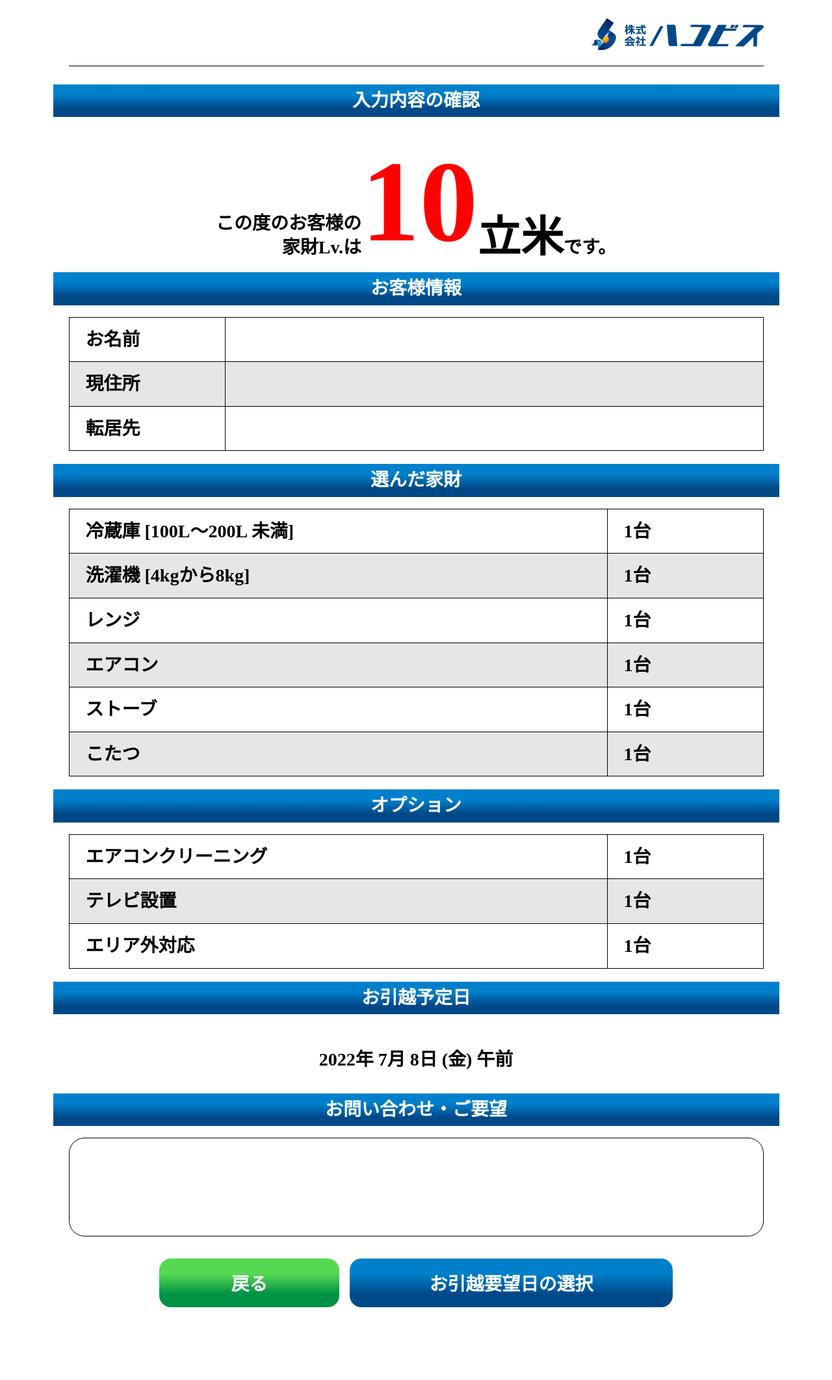
After one commit to kanaura/moving, a PHP site: page /select-list.php in a window 1280 px wide. The commit adds this page. Shown: the whole page at 65% size. Run offline with PHP 8.4, Linux system fonts and the light colour scheme.

Commit message:
ページ追加：選択済みの一覧

```diff
--- a/assets/css/style.css
+++ b/assets/css/style.css
@@ -612,6 +612,7 @@ body.select .select-head .select-head-r .select-head-cur-value span {
 
 body.select .select-body {
   margin: 0 0 20px;
+  padding: 28px 0 0;
 }
 
 body.select .select-body .select-body-ttl {
@@ -746,6 +747,17 @@ body.select .select-object .select-object-ttl span {
   background-color: #ffffff;
 }
 
+body.select .select-message textarea {
+  width: 100%;
+  padding: 20px 10px;
+  font-size: 21px;
+  font-weight: 400;
+  line-height: 1.3;
+  border: 1px solid #000000;
+  border-radius: 24px;
+  resize: none;
+}
+
 body.select-date .select-calendar {
   margin: 30px 0 20px;
 }
@@ -785,14 +797,93 @@ body.select-date .select-calendar table tr td {
   height: 95px;
 }
 
-body.select-date .select-message textarea {
+body.select-infos .select-overview {
+  display: -webkit-box;
+  display: -ms-flexbox;
+  display: flex;
+  -webkit-box-align: center;
+      -ms-flex-align: center;
+          align-items: center;
+  -webkit-box-pack: center;
+      -ms-flex-pack: center;
+          justify-content: center;
+  -webkit-box-align: end;
+      -ms-flex-align: end;
+          align-items: flex-end;
+  margin: 40px 0 20px;
+}
+
+body.select-infos .select-overview span.small {
+  font-size: 28px;
+  font-weight: 700;
+  line-height: 1.3;
+}
+
+body.select-infos .select-overview span.medium {
+  font-size: 66px;
+  font-weight: 700;
+}
+
+body.select-infos .select-overview span.large {
+  font-size: 179px;
+  font-weight: 700;
+  line-height: 1.0;
+  color: #ff0000;
+}
+
+body.select-infos .select-overview span.right {
+  text-align: right;
+}
+
+body.select-infos .select-info-table {
+  margin: 0 0 20px;
+}
+
+body.select-infos .select-info-table table {
   width: 100%;
-  height: 385px;
-  padding: 20px 10px;
-  font-size: 21px;
-  font-weight: 400;
-  line-height: 1.3;
+  border-collapse: collapse;
+}
+
+body.select-infos .select-info-table table tr {
+  width: 100%;
+}
+
+body.select-infos .select-info-table table tr td {
+  padding: 10px 25px;
+  font-size: 28px;
+  font-weight: 700;
+  line-height: 1.7;
   border: 1px solid #000000;
-  border-radius: 24px;
-  resize: none;
 }
+
+body.select-infos .select-info-table table tr td.sht {
+  width: 240px;
+}
+
+body.select-infos .select-info-table table tr td.lng {
+  width: calc(100% - 240px);
+}
+
+body.select-infos .select-info-table table tr:nth-child(even) {
+  background-color: #e6e6e6;
+}
+
+body.select-infos .select-info-date-wrapper {
+  display: -webkit-box;
+  display: -ms-flexbox;
+  display: flex;
+  -webkit-box-align: center;
+      -ms-flex-align: center;
+          align-items: center;
+  -webkit-box-pack: center;
+      -ms-flex-pack: center;
+          justify-content: center;
+  width: 100%;
+  height: 104px;
+}
+
+body.select-infos .select-info-date-wrapper .select-info-date {
+  font-size: 28px;
+  font-weight: 700;
+  line-height: 1.7;
+}
--- a/assets/scss/_page-select.scss
+++ b/assets/scss/_page-select.scss
@@ -99,6 +99,7 @@ body.select {
 
     .select-body {
         margin: 0 0 20px;
+        padding: 28px 0 0;
 
         .select-body-ttl {
             margin-bottom: 18px;
@@ -221,6 +222,19 @@ body.select {
             }
         }
     }
+
+    .select-message {
+        textarea {
+            width: 100%;
+            padding: 20px 10px;
+            font-size: 21px;
+            font-weight: $fw-normal;
+            line-height: 1.3;
+            border: 1px solid #000000;
+            border-radius: 24px;
+            resize: none;
+        }
+    }
 }
 
 body.select-date {
@@ -262,18 +276,81 @@ body.select-date {
             }
         }
     }
+}
 
-    .select-message {
-        textarea {
+body.select-infos {
+    .select-overview {
+        @include flex-center;
+        align-items: flex-end;
+        margin: 40px 0 20px;
+
+        span {
+            &.small {
+                font-size: 28px;
+                font-weight: $fw-bold;
+                line-height: 1.3;
+            }
+
+            &.medium {
+                font-size: 66px;
+                font-weight: $fw-bold;
+            }
+
+            &.large {
+                font-size: 179px;
+                font-weight: $fw-bold;
+                line-height: 1.0;
+                color: #ff0000;
+            }
+
+            &.right {
+                text-align: right;
+            }
+        }
+    }
+
+    .select-info-table {
+        margin: 0 0 20px;
+
+        table {
             width: 100%;
-            height: 385px;
-            padding: 20px 10px;
-            font-size: 21px;
-            font-weight: $fw-normal;
-            line-height: 1.3;
-            border: 1px solid #000000;
-            border-radius: 24px;
-            resize: none;
+            border-collapse: collapse;
+
+            tr {
+                width: 100%;
+
+                td {
+                    padding: 10px 25px;
+                    font-size: 28px;
+                    font-weight: $fw-bold;
+                    line-height: 1.7;
+                    border: 1px solid #000000;
+
+                    &.sht {
+                        width: 240px;
+                    }
+
+                    &.lng {
+                        width: calc(100% - 240px);
+                    }
+                }
+
+                &:nth-child(even) {
+                    background-color: #e6e6e6;
+                }
+            }
+        }
+    }
+
+    .select-info-date-wrapper {
+        @include flex-center;
+        width: 100%;
+        height: 104px;
+
+        .select-info-date {
+            font-size: 28px;
+            font-weight: $fw-bold;
+            line-height: 1.7;
         }
     }
 }
--- a/select-date.php
+++ b/select-date.php
@@ -67,13 +67,13 @@ include_once('./head.php');
                 <p class="select-body-ttl ttl-blue-wide">お問い合わせ・要望</p>
 
                 <div class="select-message">
-                    <textarea></textarea>
+                    <textarea rows="10"></textarea>
                 </div>
             </div>
 
             <div class="bottom-btn-list">
-                <a class="btn btn-back" href="./select-01.php">戻る</a>
-                <a class="btn btn-default" href="./select-date.php">お引越要望日の選択</a>
+                <a class="btn btn-back" href="./select-02.php">戻る</a>
+                <a class="btn btn-default" href="./select-list.php">お引越要望日の選択</a>
                 <a class="btn btn-clear" href="">クリア</a>
             </div>
         </div>
--- /dev/null
+++ b/select-list.php
@@ -0,0 +1,105 @@
+<?php
+include_once('./head.php');
+?>
+
+<body class="select select-infos select-list">
+    <?php include_once('./header.php'); ?>
+
+    <div class="wrap">
+        <div class="content">
+            <div class="select-body">
+                <p class="select-body-ttl ttl-blue-wide">入力内容の確認</p>
+                <p class="select-overview">
+                    <span class="small right">この度のお客様の<br>家財Lv.は</span>
+                    <span class="large">10</span>
+                    <span class="medium">立米</span>
+                    <span class="small">です。</span>
+                </p>
+
+                <p class="select-body-ttl ttl-blue-wide">お客様情報</p>
+                <div class="select-info-table">
+                    <table>
+                        <tr>
+                            <td class="sht">お名前</td>
+                            <td class="lng"></td>
+                        </tr>
+                        <tr>
+                            <td class="sht">現住所</td>
+                            <td class="lng"></td>
+                        </tr>
+                        <tr>
+                            <td class="sht">転居先</td>
+                            <td class="lng"></td>
+                        </tr>
+                    </table>
+                </div>
+
+                <p class="select-body-ttl ttl-blue-wide">選んだ家財</p>
+                <div class="select-info-table">
+                    <table>
+                        <tr>
+                            <td class="lng">冷蔵庫 [100L～200L 未満]</td>
+                            <td class="sht">1台</td>
+                        </tr>
+                        <tr>
+                            <td class="lng">洗濯機 [4kgから8kg]</td>
+                            <td class="sht">1台</td>
+                        </tr>
+                        <tr>
+                            <td class="lng">レンジ</td>
+                            <td class="sht">1台</td>
+                        </tr>
+                        <tr>
+                            <td class="lng">エアコン</td>
+                            <td class="sht">1台</td>
+                        </tr>
+                        <tr>
+                            <td class="lng">ストーブ</td>
+                            <td class="sht">1台</td>
+                        </tr>
+                        <tr>
+                            <td class="lng">こたつ</td>
+                            <td class="sht">1台</td>
+                        </tr>
+                    </table>
+                </div>
+
+                <p class="select-body-ttl ttl-blue-wide">オプション</p>
+                <div class="select-info-table">
+                    <table>
+                        <tr>
+                            <td class="lng">エアコンクリーニング</td>
+                            <td class="sht">1台</td>
+                        </tr>
+                        <tr>
+                            <td class="lng">テレビ設置</td>
+                            <td class="sht">1台</td>
+                        </tr>
+                        <tr>
+                            <td class="lng">エリア外対応</td>
+                            <td class="sht">1台</td>
+                        </tr>
+                    </table>
+                </div>
+
+                <p class="select-body-ttl ttl-blue-wide">お引越予定日</p>
+                <div class="select-info-date-wrapper">
+                    <p class="select-info-date">2022年 7月 8日 (金) 午前</p>
+                </div>
+
+                <p class="select-body-ttl ttl-blue-wide">お問い合わせ・ご要望</p>
+                <div class="select-message">
+                    <textarea rows="4"></textarea>
+                </div>
+            </div>
+
+            <div class="bottom-btn-list">
+                <a class="btn btn-back" href="./select-date.php">戻る</a>
+                <a class="btn btn-default" href="./select-price.php">お引越要望日の選択</a>
+            </div>
+        </div>
+    </div>
+
+    <script src="./assets/js/script.js"></script>
+</body>
+</html>
```
Also changed, not shown: assets/img/main.png.
